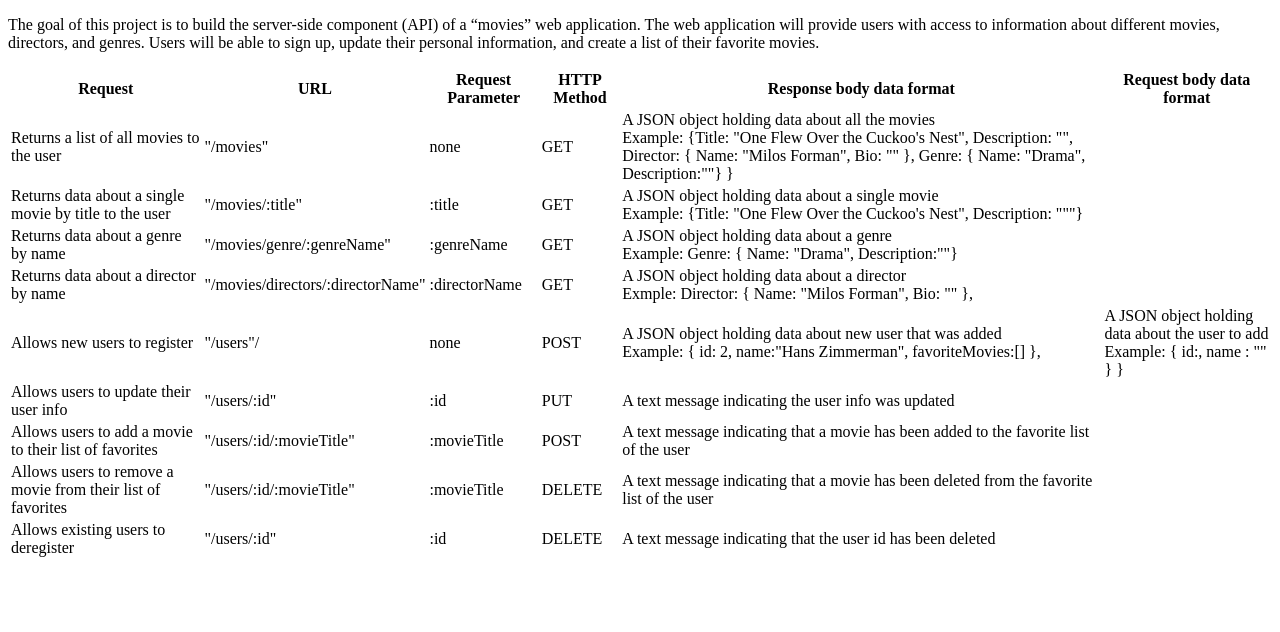
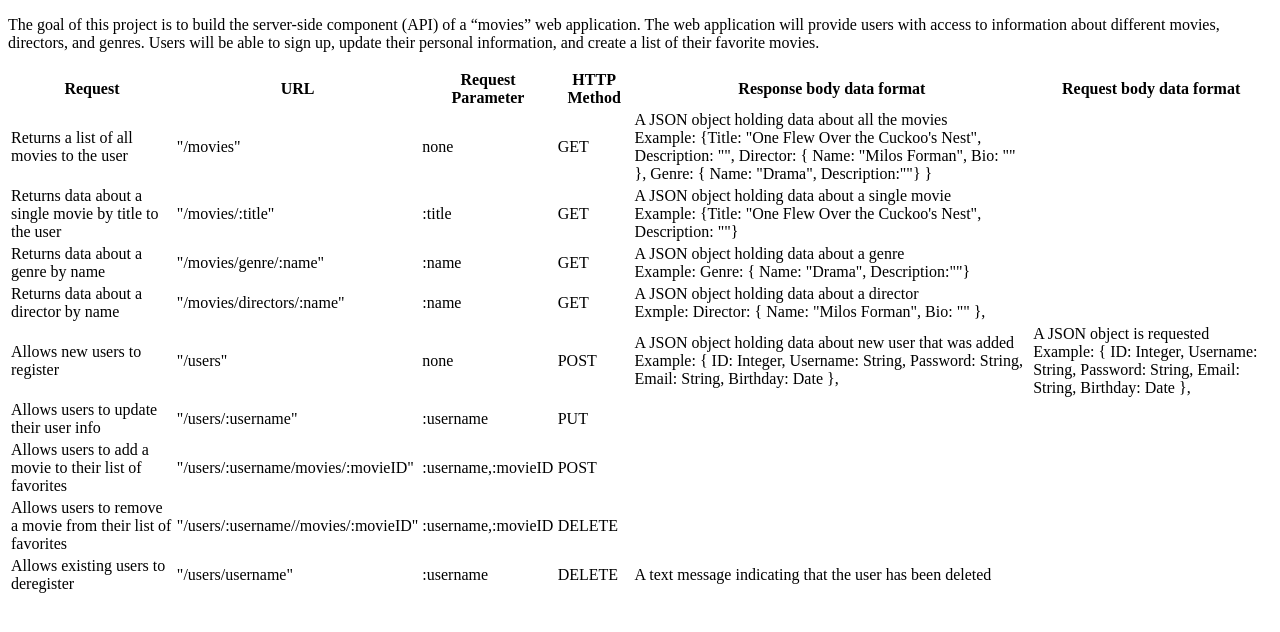
Before and after one commit to senorindependiente/movie_api, a website: page Express/public/documentation.html in a window 1280 px wide. Drawn offline with Linux system fonts and the light colour scheme.

Commit message:
Replacing the hardcoded array of movies and users with the external d… …atabase and connecting the REST & API Endpoints with MongoDB trough mongoose + Updated documention file

```diff
--- a/Express/public/documentation.html
+++ b/Express/public/documentation.html
@@ -43,13 +43,13 @@
         <td>GET</td>
         <td>
           A JSON object holding data about a single movie <br />
-          Example: {Title: "One Flew Over the Cuckoo's Nest", Description: """}
+          Example: {Title: "One Flew Over the Cuckoo's Nest", Description: ""}
         </td>
       </tr>
       <tr>
         <td>Returns data about a genre by name</td>
-        <td>"/movies/genre/:genreName"</td>
-        <td>:genreName</td>
+        <td>"/movies/genre/:name"</td>
+        <td>:name</td>
         <td>GET</td>
         <td>
           A JSON object holding data about a genre <br />
@@ -59,61 +59,66 @@
 
       <tr>
         <td>Returns data about a director by name</td>
-        <td>"/movies/directors/:directorName"</td>
-        <td>:directorName</td>
+        <td>"/movies/directors/:name"</td>
+        <td>:name</td>
         <td>GET</td>
         <td>
           A JSON object holding data about a director <br />
           Exmple: Director: { Name: "Milos Forman", Bio: "" },
         </td>
       </tr>
-      <tr>
+
+<tr>
         <td>Allows new users to register</td>
-        <td>"/users"/</td>
+        <td>"/users"</td>
         <td>none</td>
         <td>POST</td>
         <td>
           A JSON object holding data about new user that was added <br />
-          Example: { id: 2, name:"Hans Zimmerman", favoriteMovies:[] },
+          Example: {
+            ID: Integer,
+            Username: String,
+            Password: String,
+            Email: String,
+            Birthday: Date
+          },
         </td>
         <td>
-          A JSON object holding data about the user to add <br />
-          Example: { id:, name : "" } }
+          A JSON object is requested  <br />
+          Example: {
+            ID: Integer,
+            Username: String,
+            Password: String,
+            Email: String,
+            Birthday: Date
+          },
         </td>
-      </tr>
+
       <tr>
         <td>Allows users to update their user info</td>
-        <td>"/users/:id"</td>
-        <td>:id</td>
+        <td>"/users/:username"</td>
+        <td>:username</td>
         <td>PUT</td>
-        <td>A text message indicating the user info was updated</td>
       </tr>
       <tr>
         <td>Allows users to add a movie to their list of favorites</td>
-        <td>"/users/:id/:movieTitle"</td>
-        <td>:movieTitle</td>
+        <td>"/users/:username/movies/:movieID"</td>
+        <td>:username,:movieID</td>
         <td>POST</td>
-        <td>
-          A text message indicating that a movie has been added to the favorite
-          list of the user
-        </td>
       </tr>
       <tr>
         <td>Allows users to remove a movie from their list of favorites</td>
-        <td>"/users/:id/:movieTitle"</td>
-        <td>:movieTitle</td>
+        <td>"/users/:username//movies/:movieID"</td>
+        <td>:username,:movieID</td>
         <td>DELETE</td>
-        <td>
-          A text message indicating that a movie has been deleted from the
-          favorite list of the user
-        </td>
+
       </tr>
       <tr>
         <td>Allows existing users to deregister</td>
-        <td>"/users/:id"</td>
-        <td>:id</td>
+        <td>"/users/username"</td>
+        <td>:username</td>
         <td>DELETE</td>
-        <td>A text message indicating that the user id has been deleted</td>
+        <td>A text message indicating that the user has been deleted</td>
       </tr>
     </table>
   </body>
```
Also changed, not shown: Express/index.js (+38 -25 lines).
